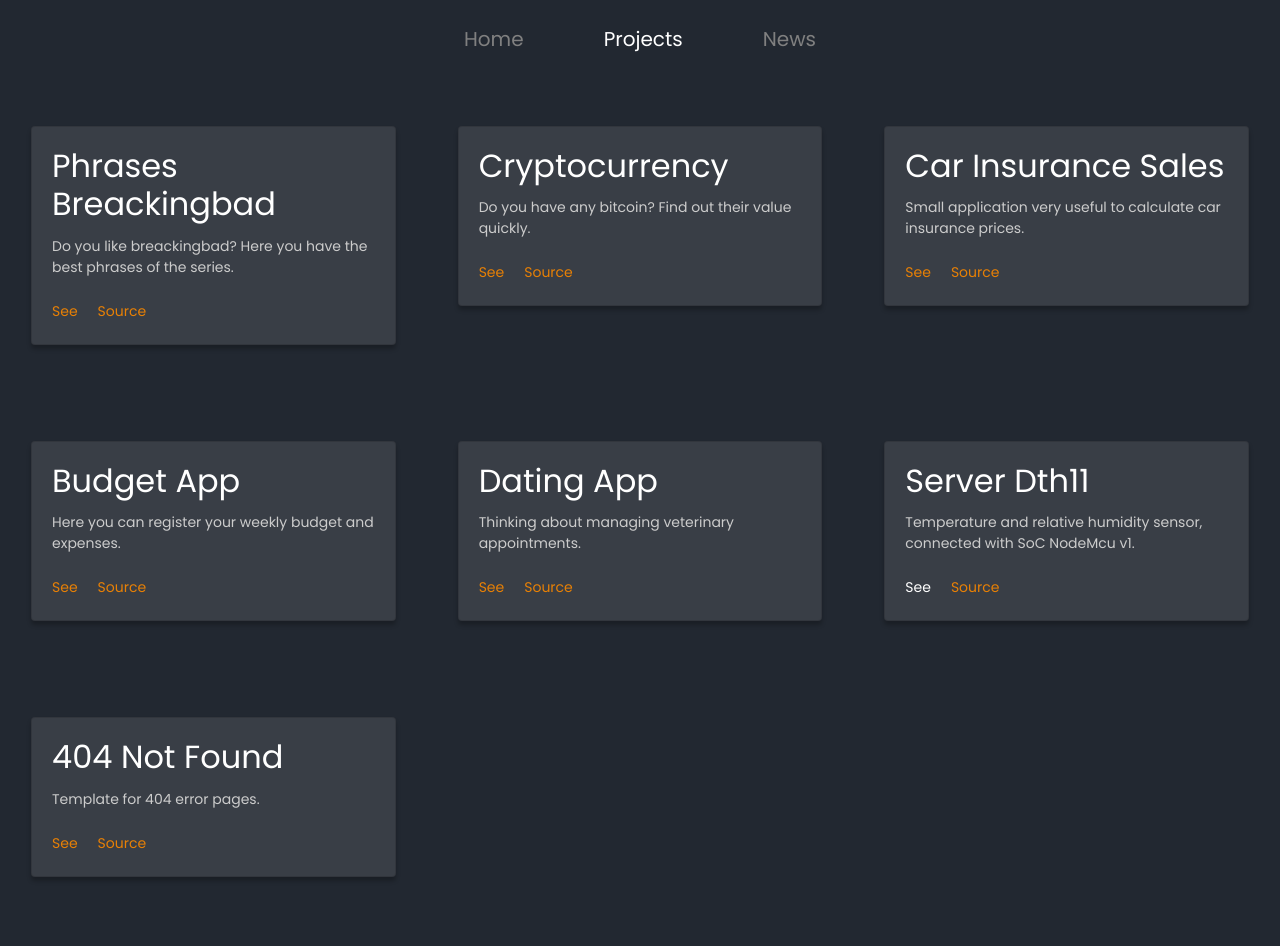
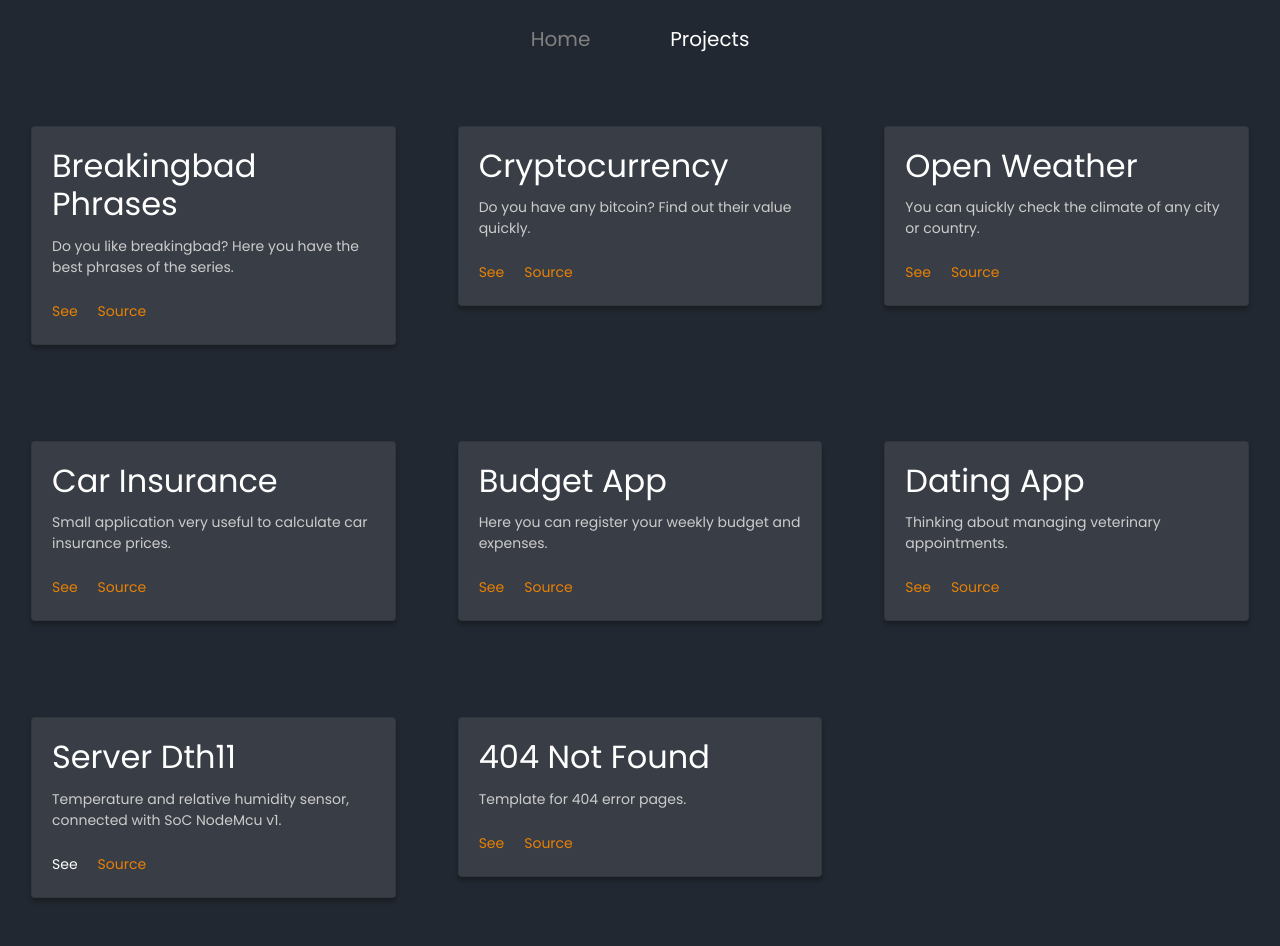
Before and after one commit to erick-sk/erick-saavedra-site-gatsby, a Gatsby site: page /projects in a window 1280 px wide. Before the commit the page ends 925 px from the top, so only its background shows below. Built offline with nearby package versions, Linux system fonts and the light colour scheme; Gatsby itself is replaced by a stand-in of ours.

Commit message:
style - add projects and new style

```diff
--- a/content/projects.yaml
+++ b/content/projects.yaml
@@ -1,26 +1,31 @@
-- title: Phrases Breackingbad
-  subtitle: Do you like breackingbad? Here you have the best phrases of the series.
-  link: https://brave-euler-a39080.netlify.app
-  git: https://github.com/erick-sk/breackingbad
+- title: Breakingbad Phrases
+  subtitle: Do you like breakingbad? Here you have the best phrases of the series.
+  link: https://breakingbad.ericksaavedra.dev
+  git: https://github.com/erick-sk/breakingbad
 
 - title: Cryptocurrency
   subtitle: Do you have any bitcoin? Find out their value quickly.
-  link: https://kind-mahavira-674967.netlify.app/
+  link: https://crypto.ericksaavedra.dev
   git: https://github.com/erick-sk/crypto-currencies
 
-- title: Car Insurance Sales
+- title: Open Weather
+  subtitle: You can quickly check the climate of any city or country.
+  link: https://weather.ericksaavedra.dev
+  git: https://github.com/erick-sk/open-weather
+
+- title: Car Insurance
   subtitle: Small application very useful to calculate car insurance prices.
-  link: https://confident-mccarthy-f8289b.netlify.app/
-  git: https://github.com/erick-sk/quote
+  link: https://carinsurance.ericksaavedra.dev/
+  git: https://github.com/erick-sk/car-insurence
 
 - title: Budget App
   subtitle: Here you can register your weekly budget and expenses.
-  link: https://frosty-bose-c0a732.netlify.app/
+  link: https://budget-erick-sk.netlify.app/
   git: https://github.com/erick-sk/budget
 
 - title: Dating App
   subtitle: Thinking about managing veterinary appointments.
-  link: https://musing-dijkstra-16f709.netlify.app/
+  link: https://dating-erick-sk.netlify.app/
   git: https://github.com/erick-sk/dating
 
 - title: Server Dth11
@@ -29,5 +34,5 @@
 
 - title: 404 Not Found
   subtitle: Template for 404 error pages.
-  link: https://naughty-morse-48fac0.netlify.app
-  git: https://github.com/erick-sk/404-not-found
+  link: 404notfound-erick-sk.netlify.app
+  git: https://github.com/erick-sk/404-not-found-challenge
--- a/src/components/appbar.js
+++ b/src/components/appbar.js
@@ -11,9 +11,6 @@ export default function Appbar() {
         <li className="nav-item mx-4">
           <Intent to="/projects">Projects</Intent>
         </li>
-        <li className="nav-item mx-4">
-          <Intent to="/news">News</Intent>
-        </li>
       </ul>
     </div>
   )
--- a/src/components/info.js
+++ b/src/components/info.js
@@ -18,8 +18,8 @@ export default function info() {
       </div>
       <div className="h1 code mt-4 mb-3">async {"{"}</div>
       <div className="text-muted mx-5 my-4 h3 text-justify info">
-        A Software Developer, IoT Geek and Cat Lover.
-        <p>"When virtue has slept, she will get up more refreshed."</p>
+        <p>A Software Developer, IoT Geek and Cat Lover.</p>
+        "When virtue has slept, she will get up more refreshed."
         <p>- Friedrich Nietzsche</p>
       </div>
       <div className="h1 code mt-2 mb-3">{"}"}</div>
```
Also changed, not shown: src/pages/news.js (+16 -16 lines).
